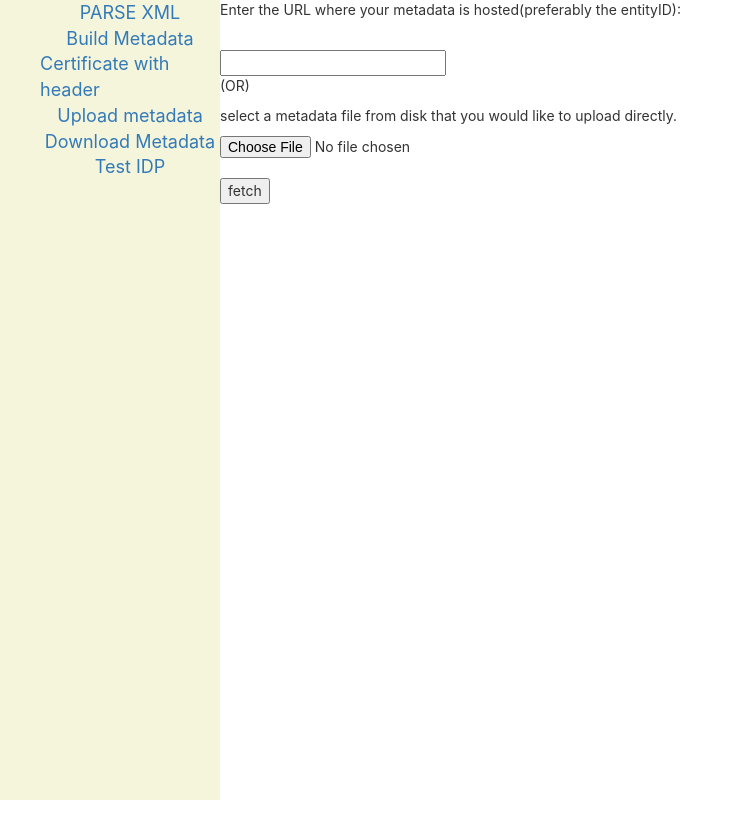
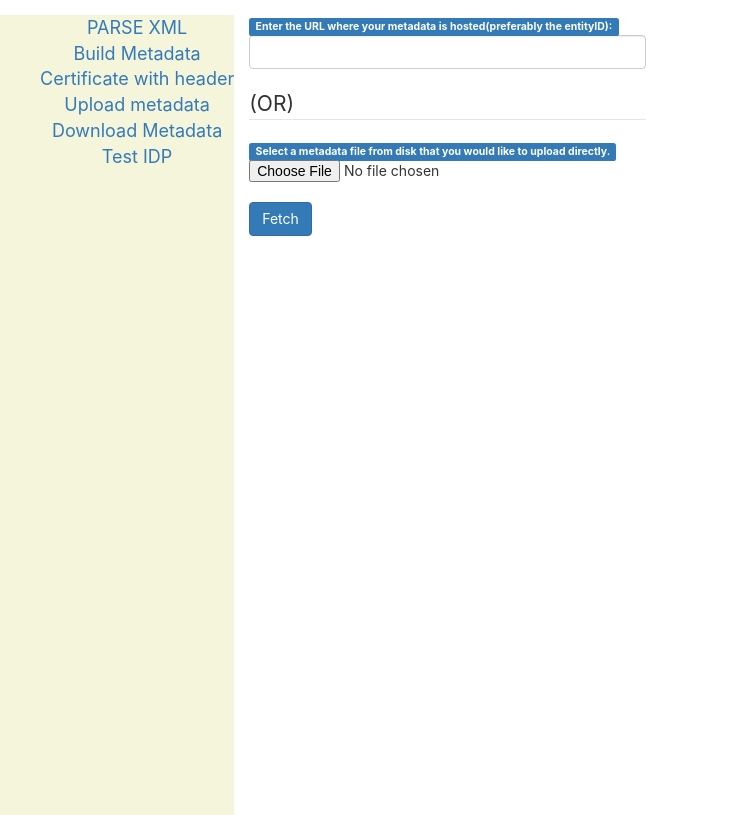
Before and after one commit to sairam1318/samltest, a React (Create React App) app: page /upload-metadata in a window 1280 px wide. Shown: the whole page, without its empty margins (0-743 px from the left). Built offline with nearby package versions, Linux system fonts and the light colour scheme.

Commit message:
Added boostrap

```diff
--- a/src/components/BuildMetadata.js
+++ b/src/components/BuildMetadata.js
@@ -187,9 +187,9 @@ const BuildMetadata = ()=> {
             <br/>
             <br/>
             <div className="form-group">
-                <label for="inputType" className="col-sm-2 control-label">WantAuthnRequestsSigned</label>
+                <label for="inputType"  className="col-sm-2 control-label">WantAuthnRequestsSigned</label>
                 <div className="col-sm-4">
-                    <select onChange={(e)=>{handleAuthn(e)}}>
+                    <select onChange={(e)=>{handleAuthn(e)}} >
                         <option >True</option>
                         <option >False</option>
                     </select>
--- a/src/components/CertificateWithHeader.js
+++ b/src/components/CertificateWithHeader.js
@@ -26,12 +26,16 @@ const CertificateWithHeader = ()=> {
     console.log(present_date)
     fileDownload(certificateWithHeader.data, fileName)
   }
-    return <div>
-        <textarea className="certificate-text-area" onChange={(e)=>{handleCertificate(e)}}></textarea>
-        <br/>
-        <button onClick={()=>{formatCertificate()}}>format certificate</button>
-        {certificateWithHeader != null ? <p>{certificateWithHeader.data} <br/><button onClick={handleCertificateSave}>download certificate</button></p>: null}
-    </div>
+    return <form>
+        <div className="form-group">
+          <div className="col-sm-4">
+            <textarea id="certificate-text-area" className="form-control"  onChange={(e)=>{handleCertificate(e)}}></textarea>
+            <br/>
+            <button className="btn btn-primary" onClick={()=>{formatCertificate()}}>format certificate</button>
+            {certificateWithHeader != null ? <p>{certificateWithHeader.data} <br/><button className="btn btn-primary" onClick={handleCertificateSave}>download certificate</button></p>: null}
+          </div>
+        </div>
+    </form>
 
 }
 export default CertificateWithHeader
--- a/src/components/Sidebar.js
+++ b/src/components/Sidebar.js
@@ -1,5 +1,5 @@
 import { Link, Route, Switch } from 'react-router-dom'
-import '../App.css'
+import './sidebar.css'
 import BuildMetadata from './BuildMetadata'
 import CertificateWithHeader from './CertificateWithHeader'
 import DownloadMetadata from './DownloadMetadata'
@@ -10,9 +10,9 @@ import UploadMetadata from './UploadMetadata'
 import XmlParser from './XmlParser'
 const Sidebar = ()=> {
     return <>
-    <div className='sidebar'>
+    <div className='sidebar-header'>
         <ul className="sidebar-list">
-            <li className="sidebar-row">
+            <li>
               <Link to="/parse-xml">PARSE XML</Link>
             </li>
             <li className="sidebar-row">
--- a/src/components/TestIdp.js
+++ b/src/components/TestIdp.js
@@ -17,12 +17,14 @@ const TestIdp = ()=> {
     const handleEntityid = (e)=> {
         setEntityid(e.target.value);
     }
-    return <div>
-        <p><label>Entity Id: </label></p>
-        <br/><input  onChange={e=>{handleEntityid(e)}}></input>
-        <br/><button onClick={(e)=>{validateEntityId(e)}}>Submit</button>
+    return <form>
+        <div className="col-sm-4">
+        <p><label className="p-10 label label-primary">Entity Id: </label></p>
+        <br/><input className="form-control"  onChange={e=>{handleEntityid(e)} }></input>
+        <br/><button className="btn btn-primary" onClick={(e)=>{validateEntityId(e)}}>Submit</button>
         {signOnUrl !=  null ? window.location.href = signOnUrl.data : null}
-    </div>
+        </div>
+    </form>
 }
 
 export default TestIdp
--- a/src/components/UploadMetadata.js
+++ b/src/components/UploadMetadata.js
@@ -23,20 +23,24 @@ const UploadMetadata = ()=> {
         .then(res => res.json())
         .then(data => setXml(data))
     }
-    return <>
-    <p>Enter the URL where your metadata is hosted(preferably the entityID):</p>
+    return <form>
+    <div className="form-group">
+        <div className="col-sm-4">
+        <p className="label label-primary">Enter the URL where your metadata is hosted(preferably the entityID):</p>
         <br/>
-    <input onChange={(e)=>{handleUrl(e)}}></input>
+        <input className="form-control" onChange={(e)=>{handleUrl(e)}}></input>
         <br/>
-    <p>(OR)</p>
-    <p>select a metadata file from disk that you would like to upload directly.</p>
+        <legend>(OR)</legend>
+        <p className="p-10 label label-primary">Select a metadata file from disk that you would like to upload directly.</p>
         <input type="file" name="file" onChange ={(e)=>{handleFile(e)}} ></input>
         <br/>
-    <button onClick={(e)=>{handleSubmission(e)}}>fetch</button>
+        <button className="btn btn-primary" onClick={(e)=>{handleSubmission(e)}}>Fetch</button>
         <div>
             {xml !== undefined ? <p>{xml.data}</p> : null }
         </div>
-    </>
+        </div>
+    </div>
+    </form>
 }
 
 export default UploadMetadata
--- a/src/components/XmlParser.js
+++ b/src/components/XmlParser.js
@@ -42,12 +42,16 @@ const XmlParser = ()=> {
     }
 
 
-    return <div className="xml-parser">
+    return<form>
+    <div id="xml-parser" className="form-group">
+    <div className="p-10 m-5 col-sm-4">
+    <label className="p-10 label label-primary">Upload File</label>
     <input type="file" name="file" onChange={(e)=>{changeHandler(e)}} accept="xml"  />
       <br/>
-      <p> (OR) PASTE URL HERE: <input className="url" onChange={(e)=>{handleUrl(e)}}></input></p>
+      <legend>(OR)</legend>
+      <p>PASTE URL HERE: <input id="url" className="form-control" onChange={(e)=>{handleUrl(e)}}></input></p>
       <div>
-          <button onClick={(e)=>{handleSubmission(e)}}>Submit</button>
+          <button className="btn btn-primary" onClick={(e)=>{handleSubmission(e)}}>Submit</button>
       </div>
       <br/>
       <div className="metadata">
@@ -65,7 +69,8 @@ const XmlParser = ()=> {
       <div className="certificate">{resp.certificates != null ? resp.certificates.map((cert) => {
         return <p key={cert.index}><b><u>Certificate: </u></b> <br/> {cert.content}</p>
       }): null}</div>
-
     </div>
+    </div>
+    </form>
 }
 export default XmlParser;
--- a/src/components/sidebar.css
+++ b/src/components/sidebar.css
@@ -5,3 +5,8 @@ h1 {
     flex: auto;
     font-display: unset;
 }
+.sidebar-list
+{
+    display: flex;
+    flex-direction: column;
+}
--- /dev/null
+++ b/src/components/xmlParser.css
@@ -0,0 +1,4 @@
+.xml-parser
+{
+    display: flex;
+}
```
Also changed, not shown: 1 other file (tests, documents, lock files or other folders). Lines whose indentation alone changed are shown as unchanged.
